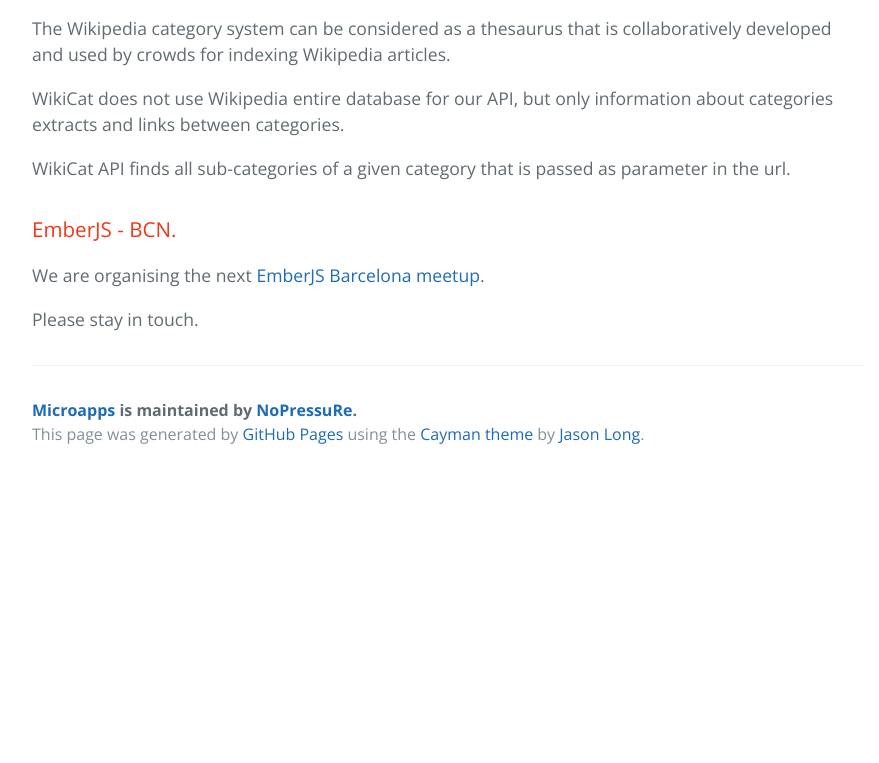
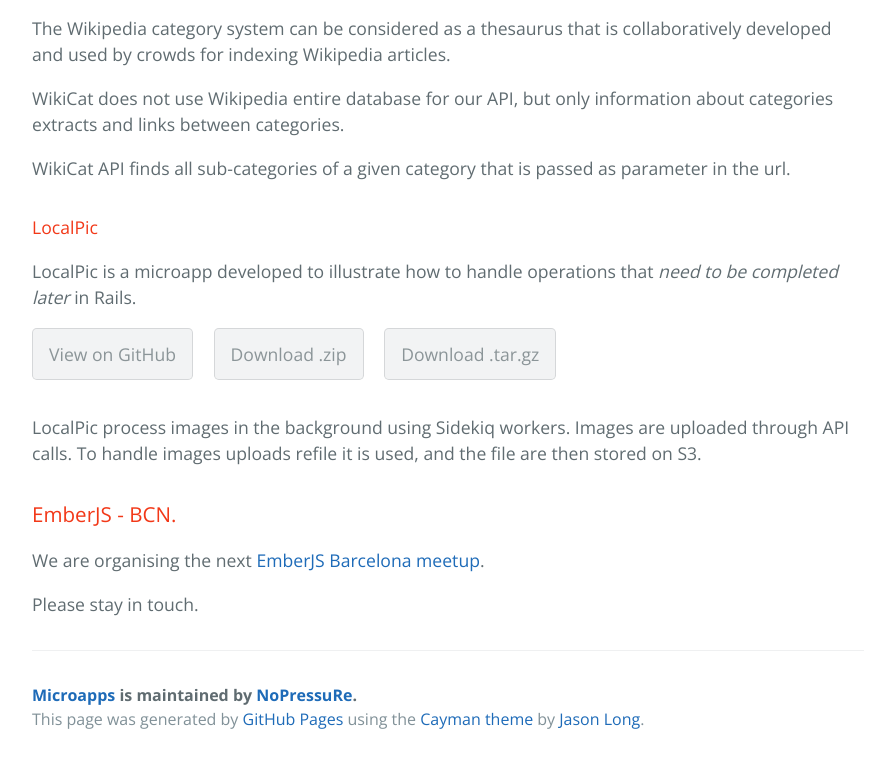
Before and after one commit to nopressurelabs/microapps, a plain HTML site: page index.html in a window 1280 px wide. Shown: the part 1166-1929 px from the top of the page, without its empty margins (192-1071 px from the left). Before the commit the page ends 1644 px from the top, so only its background shows below. Drawn offline with nearby package versions, Linux system fonts and the light colour scheme.

Commit message:
new example

```diff
--- a/index.html
+++ b/index.html
@@ -84,8 +84,22 @@
         in the url.
       </p>
 
+      <h4>LocalPic</h4>
 
-      <h4></h4>
+      <p>LocalPic is a microapp developed to illustrate how to handle operations that
+        <em>need to be completed later</em> in Rails.</p>
+
+      <div class="colored">
+        <a href="https://github.com/hiromipaw/localpic" class="btn">View on GitHub</a>
+        <a href="https://github.com/hiromipaw/localpic/zipball/master" class="btn">Download .zip</a>
+        <a href="https://github.com/hiromipaw/localpic/tarball/master" class="btn">Download .tar.gz</a>
+      </div>
+
+      <p>
+        LocalPic process images in the background using Sidekiq workers. Images are
+        uploaded through API calls. To handle images uploads refile it is used, and
+        the file are then stored on S3.
+      </p>
 
       <h3>
         <a id="emberjs" class="anchor" href="#emberjs" aria-hidden="true">
```
